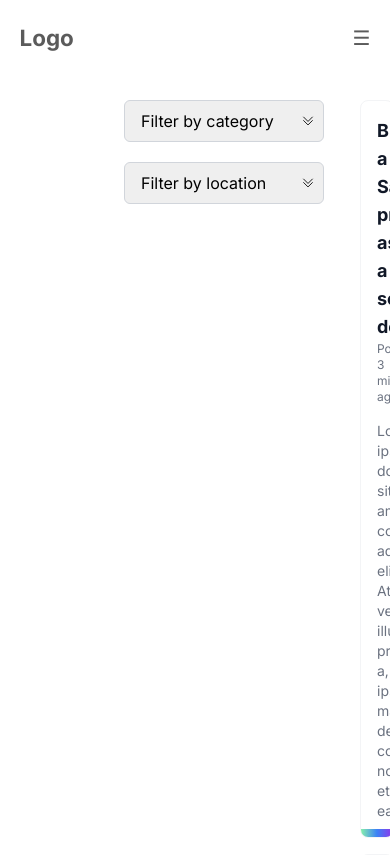
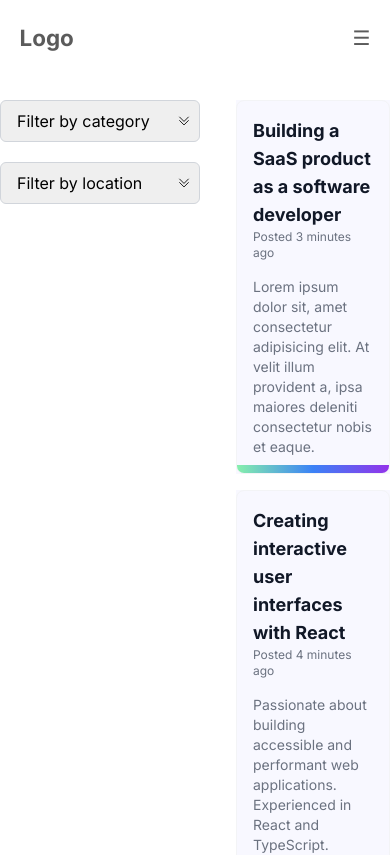
Before and after one commit to euphoricdesign/GoHire, a Next.js app: page /jobs in a window 390 px wide. Shown: the top 855 px of the page. Built offline with nearby package versions, Linux system fonts and the light colour scheme.

Commit message:
Navbar y página jobs mobile

```diff
--- a/src/app/jobs/page.tsx
+++ b/src/app/jobs/page.tsx
@@ -37,8 +37,8 @@
   }
 
   return (
-    <div className="px-[124px]">
-      <div className="container mx-auto mt-[100px] flex gap-[20px] items-start">
+    <div className="md:px-[124px] mobile:px-[30px]">
+      <div className="container mx-auto mt-[100px] flex gap-[20px] items-start mobile:flex-col mobile:items-center">
         <div className="flex justify-center mb-4 flex-col gap-[20px]">
           <div className="mr-4">
             <select id="category" value={selectedCategory} onChange={handleCategoryChange} className="custom-select">
--- a/src/components/Navbar/Navbar.tsx
+++ b/src/components/Navbar/Navbar.tsx
@@ -28,7 +28,7 @@
   }, []);
 
   return (
-    <header className={`header py-4 px-[124px] ${scrollPosition > 0 ? "scrolled" : ""}`}>
+    <header className={`header py-4 md:px-[124px] mobile:px-[30px] ${scrollPosition > 0 ? "scrolled" : ""}`}>
       <div className="flex items-center">
         <a href="#" className="logo mr-10">
           Logo
```
